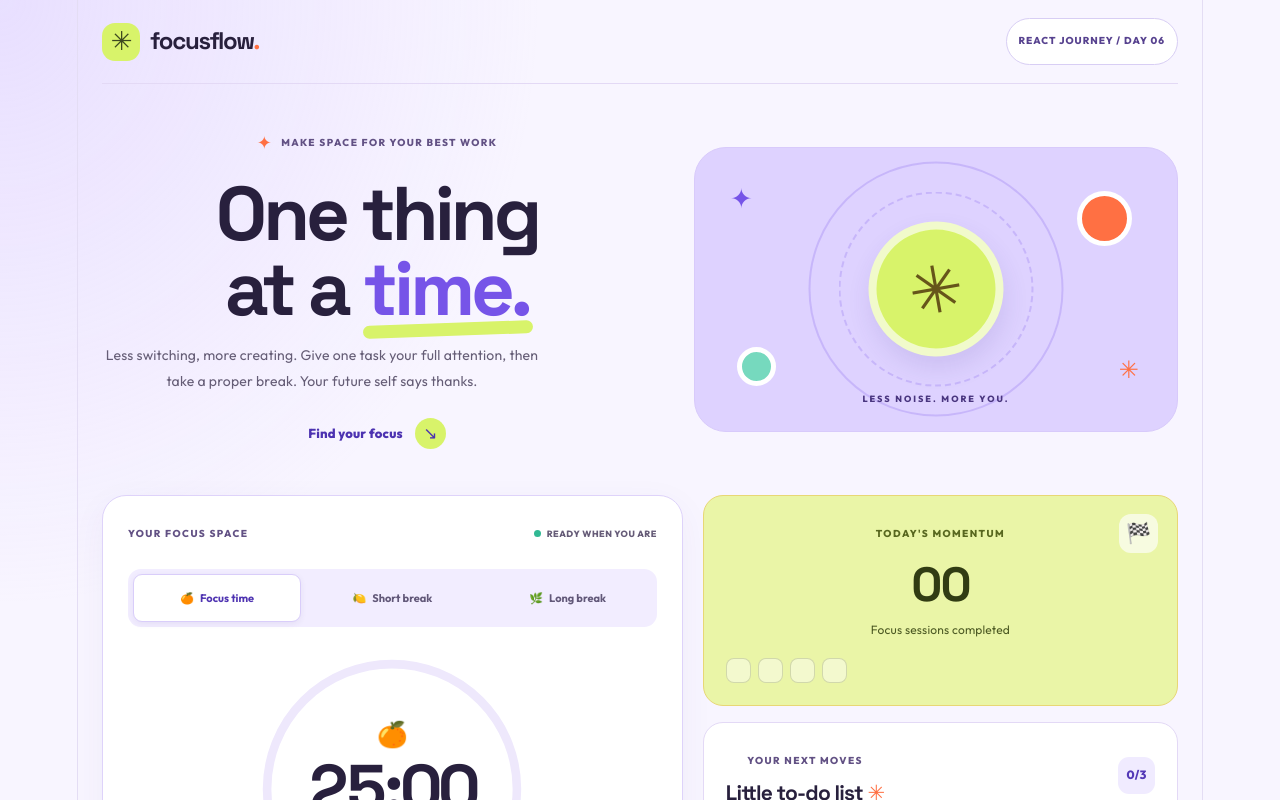
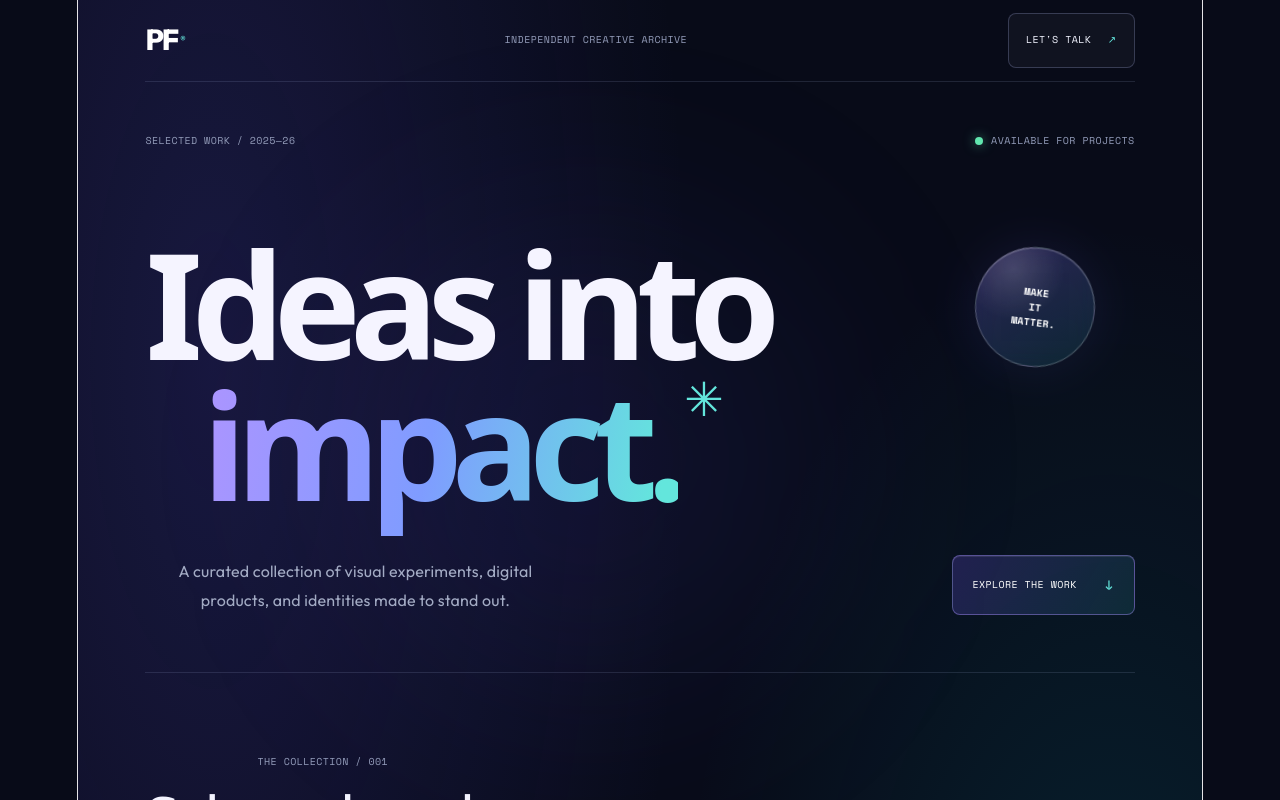
Before and after one commit to CodeWithUsmanOfficial25/React.js-in-30-Days, a React (Vite) app: page / in a window 1280 px wide. Shown: the top 800 px of the page. Built offline with nearby package versions, Linux system fonts and the light colour scheme.

Commit message:
docs: document Day 7 project showcase

```diff
--- a/src/App.jsx
+++ b/src/App.jsx
@@ -1,7 +1,7 @@
-import Day06 from "./days/Day06.jsx";
+import Day07 from "./days/Day07";
 
 function App() {
-  return <Day06 />;
+  return <Day07 />;
 }
 
 export default App;
```
Also changed, not shown: 1 other file (tests, documents, lock files or other folders).
